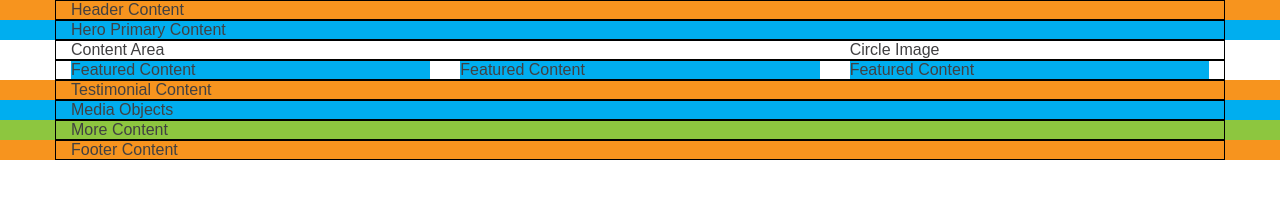
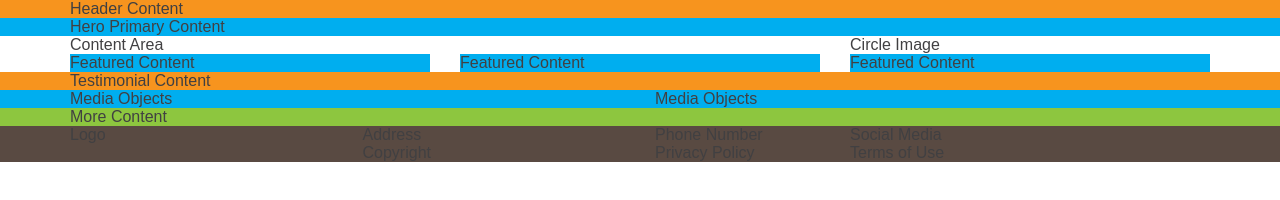
Before and after one commit to sojungko/Mod1Lab, a plain HTML site: page index.html in a window 1280 px wide. Drawn offline with Linux system fonts and the light colour scheme.

Commit message:
Complete module 1

```diff
--- a/index.html
+++ b/index.html
@@ -60,7 +60,14 @@
     </section>
     <section class="background-secondary">
       <div class="container">
-        Media Objects
+        <div class="row">
+          <div class="col-1-2 remove-gutter-xs">
+            Media Objects
+          </div>
+          <div class="col-1-2 remove-gutter-xs">
+            Media Objects
+          </div>
+        </div>
       </div>
     </section>
     <section class="background-tertiary">
@@ -69,9 +76,35 @@
       </div>
     </section>
   </main>
-  <footer class="background-primary">
+  <footer class="background-quaternary">
     <div class="container">
-      Footer Content
+      <div class="row">
+        <div class="col-1-4">
+          Logo
+        </div>
+        <div class="col-1-4">
+          Address
+        </div>
+        <div class="col-1-6">
+          Phone Number
+        </div>
+        <div class="col-1-3">
+          Social Media
+        </div>
+      </div>
+      <div class="row">
+        <div class="col-1-4">
+        </div>
+        <div class="col-1-4">
+          Copyright
+        </div>
+        <div class="col-1-6">
+          Privacy Policy
+        </div>
+        <div class="col-1-3">
+          Terms of Use
+        </div>
+      </div>
     </div>
   </footer>
 </body>
--- a/stylesheet.css
+++ b/stylesheet.css
@@ -29,6 +29,9 @@ html {
 .background-tertiary {
   background: #8DC63F; /* Green */
 }
+.background-quaternary {
+  background: #594a42;
+}
 
 /* Base Styles */
 body {
@@ -57,7 +60,7 @@ a:hover {
   margin-right: auto;
   margin-left: auto;
   max-width: 1170px;
-  border: 1px solid black;
+  /*border: 1px solid black;*/
 }
 
 .row {
@@ -91,6 +94,20 @@ a:hover {
     width: 66.6666%;
     /*border: 2px solid blue;*/
   }
+
+  .col-1-2 {
+    width: 50%;
+    /*border: 2px solid green;*/
+  }
+
+  .col-1-4 {
+    width: 25%;
+    min-height: 1px;
+  }
+
+  .col-1-6 {
+    width: 16.6666%;
+  }
 }
 
 @media (min-width: 48em) {
```
